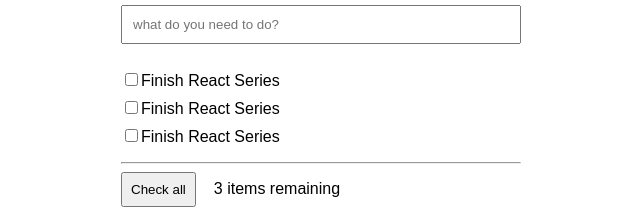
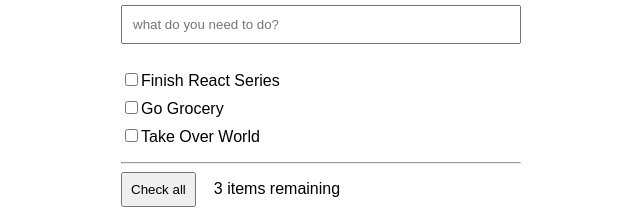
Before and after one commit to victor90braz/homebox-frontend, a React (Create React App) app: page / in a window 1280 px wide. Shown: the part 125-334 px from the top of the page, without its empty margins (319-959 px from the left). Built offline with nearby package versions, Linux system fonts and the light colour scheme.

Commit message:
foreach the list of items

```diff
--- a/src/components/Form.jsx
+++ b/src/components/Form.jsx
@@ -1,4 +1,4 @@
-import React from "react";
+import React, { useState } from "react";
 
 export default function Form(props) {
   const containerStyle = {
@@ -37,6 +37,25 @@
     alignItems: "center",
   };
 
+  const initialState = [
+    {
+      id: 1,
+      title: "Finish React Series",
+      isComplete: false,
+    },
+    {
+      id: 2,
+      title: "Go Grocery",
+      isComplete: true,
+    },
+    {
+      id: 3,
+      title: "Take Over World",
+      isComplete: false,
+    },
+  ];
+  const [todos, setTodos] = useState(initialState);
+
   return (
     <div className="todo-app" style={containerStyle}>
       <h2>{props.title}</h2>
@@ -51,26 +70,18 @@
       </form>
 
       <ul className="todo-list" style={todoListStyle}>
-        <li className="todo-item-container" style={todoItemStyle}>
-          <div className="todo-item">
-            <input type="checkbox" />
-            <span className="todo-item-label">Finish React Series</span>
-          </div>
-        </li>
-
-        <li className="todo-item-container" style={todoItemStyle}>
-          <div className="todo-item">
-            <input type="checkbox" />
-            <span className="todo-item-label">Finish React Series</span>
-          </div>
-        </li>
-
-        <li className="todo-item-container" style={todoItemStyle}>
-          <div className="todo-item">
-            <input type="checkbox" />
-            <span className="todo-item-label">Finish React Series</span>
-          </div>
-        </li>
+        {todos.map((todo, index) => (
+          <li
+            key={todo.id}
+            className="todo-item-container"
+            style={todoItemStyle}
+          >
+            <div className="todo-item">
+              <input type="checkbox" />
+              <span className="todo-item-label">{todo.title}</span>
+            </div>
+          </li>
+        ))}
       </ul>
 
       <hr />
```
